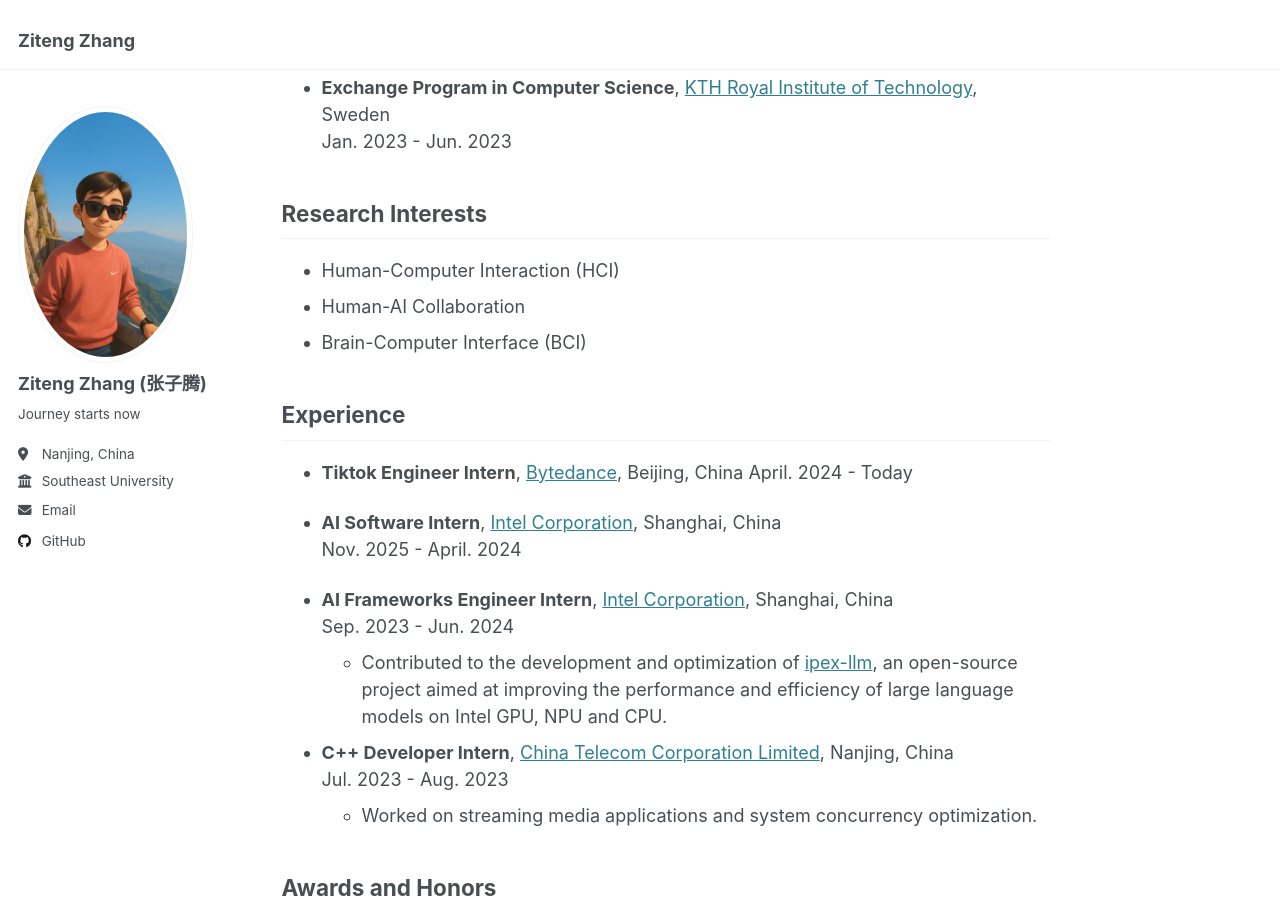
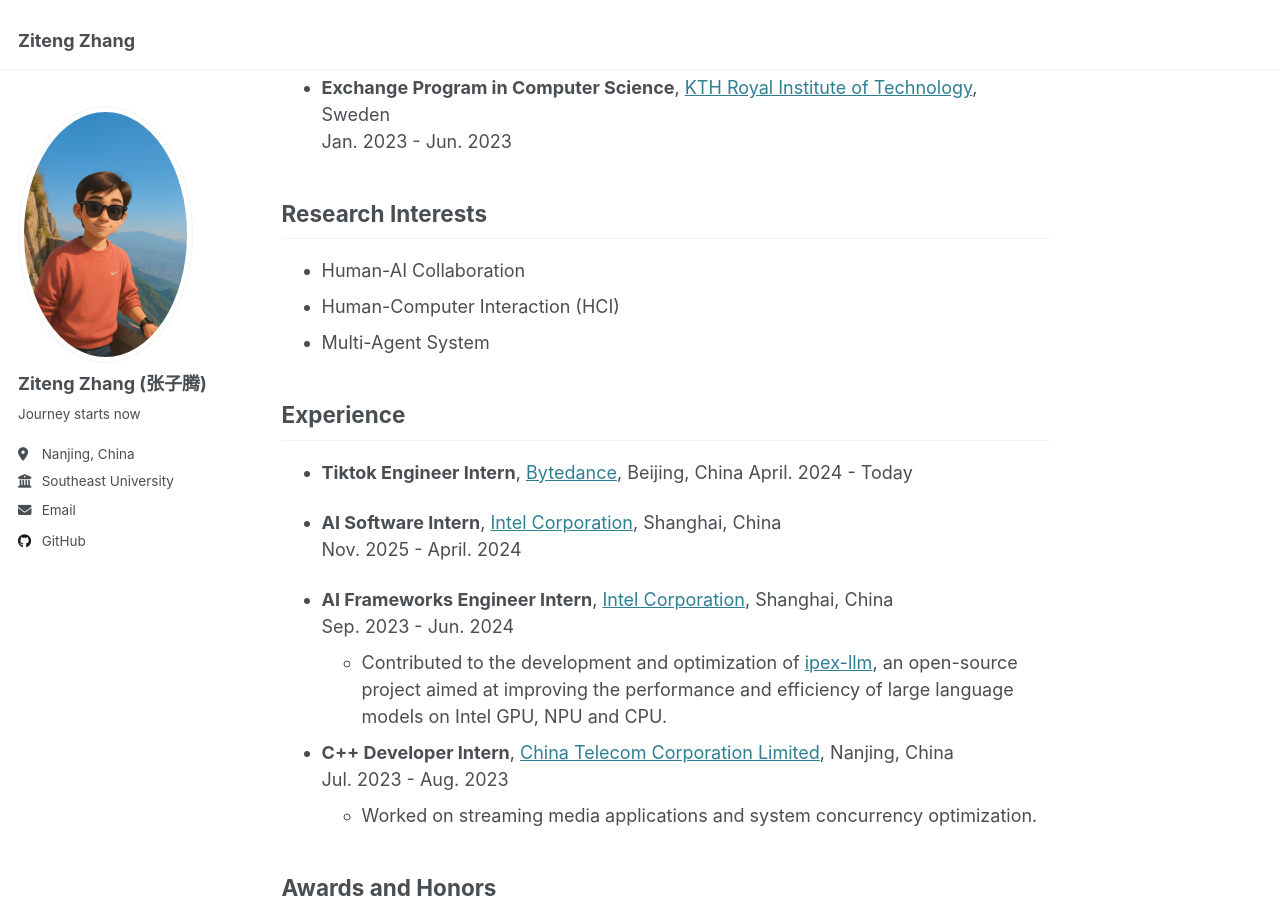
Before and after one commit to Jasonzzt/Jasonzzt.github.io, a Jekyll site: the page built from _pages/about.md, in a window 1280 px wide and 900 px high, scrolled down 384 px. Built offline with Jekyll 4.4.1, drawn with Linux system fonts in a browser that asks for light colours.

Commit message:
update research interests to correct and clarify topics

```diff
--- a/_pages/about.md
+++ b/_pages/about.md
@@ -20,9 +20,9 @@
   Jan. 2023 - Jun. 2023
 
 ## Research Interests
+- Human-AI Collaboration
 - Human-Computer Interaction (HCI)
-- Human-AI Collaboration
-- Brain-Computer Interface (BCI)
+- Multi-Agent System
 
 ##  Experience
 
```
